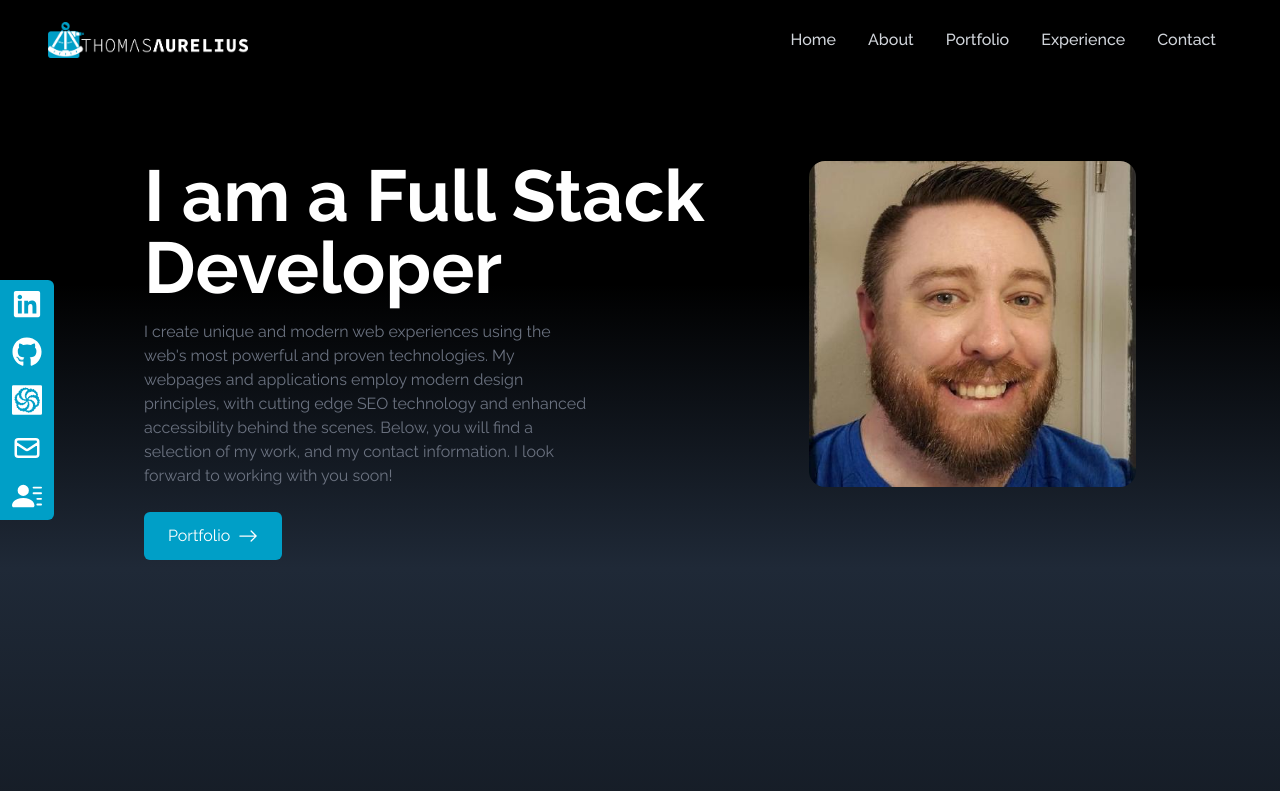
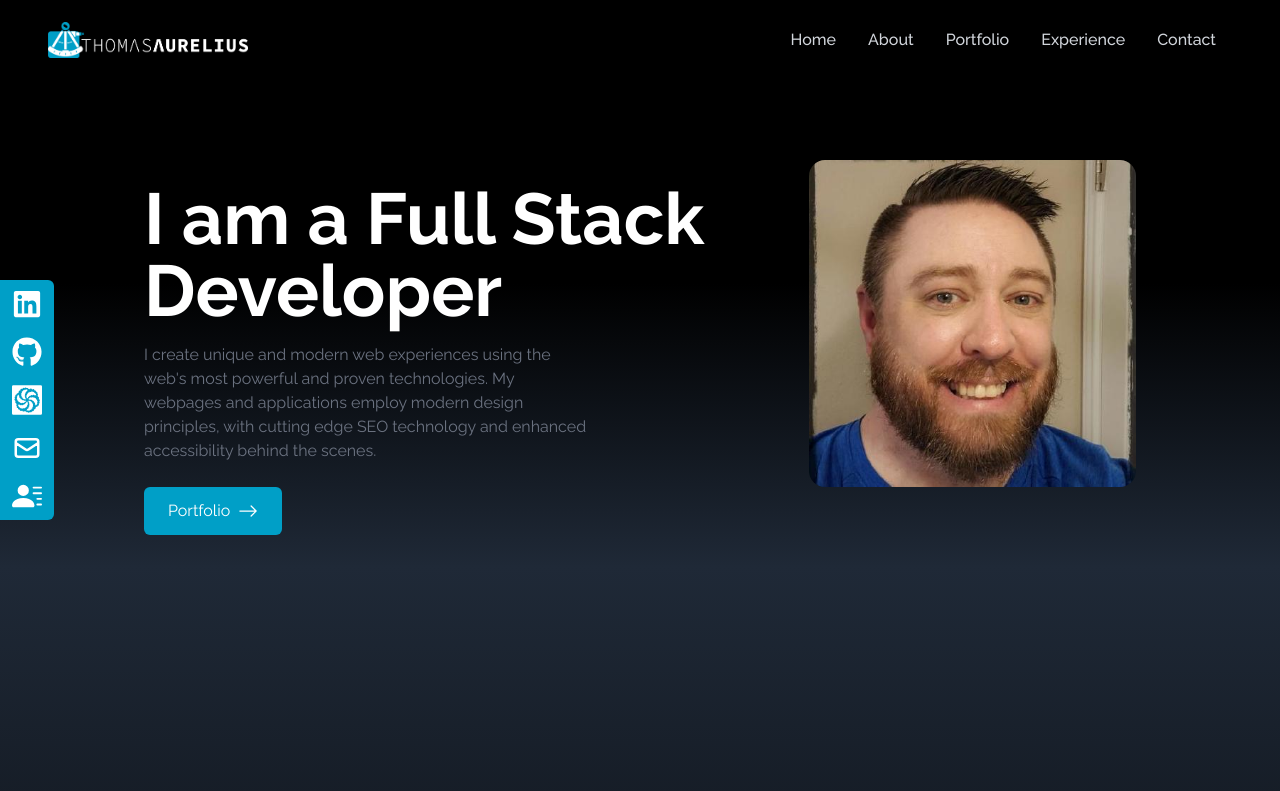
Before and after one commit to ThomasAurelius/portfolio-react-2022, a React (Create React App) app: page / in a window 1280 px wide. Shown: the top 791 px of the page. Built offline with nearby package versions, Linux system fonts and the light colour scheme; the HTML template or start-up script is replaced by a standard one.

Commit message:
added instagram link icon

```diff
--- a/src/components/Footer.js
+++ b/src/components/Footer.js
@@ -3,6 +3,7 @@ import github from '../assets/github_icon.png'
 import linkedin from '../assets/linkedin_icon.png'
 import codewars from '../assets/codewars_icon.png'
 import codepen from '../assets/codepen_icon.png'
+import instagram from '../assets/instagram_icon.png';
 
 export default function Footer() {
   return (
@@ -33,6 +34,11 @@ export default function Footer() {
 							<img className="social_list_img" src={github} alt="" />
 						</a>
 					</li>
+					<li className="social-list_item">
+						<a className="social-list_link" href="https://instagram.com/thomasofaurelius" target="_blank"rel="noreferrer">
+							<img className="social_list_img" src={instagram} alt="" />
+						</a>
+					</li>
 				</ul>
 
 				<div className="final">
--- a/src/components/Home.js
+++ b/src/components/Home.js
@@ -10,7 +10,7 @@ export default function Home() {
       <div className='max-w-screen-lg mx-auto flex flex-col items-center justify-center h-full px-4 md:flex-row xs:text-center'>
          <div className='flex flex-col justify-center h-full'>
             <h2 className='text-4xl sm:text-7xl font-bold text-white'>I am a Full Stack Developer</h2>
-            <p className='text-gray-500 py-4 max-w-md'>I create unique and modern web experiences using the web's most powerful and proven technologies. My webpages and applications employ modern design principles, with cutting edge SEO technology and enhanced accessibility behind the scenes. Below, you will find a selection of my work, and my contact information. I look forward to working with you soon!</p>
+            <p className='text-gray-500 py-4 max-w-md'>I create unique and modern web experiences using the web's most powerful and proven technologies. My webpages and applications employ modern design principles, with cutting edge SEO technology and enhanced accessibility behind the scenes. </p>
             <div>
             <button className='group text-white w-fit px-6 py-3 my-2 flex items-center rounded-md accent-color cursor-pointer'>
 
```
Also changed, not shown: src/assets/instagram_icon.png (added).
